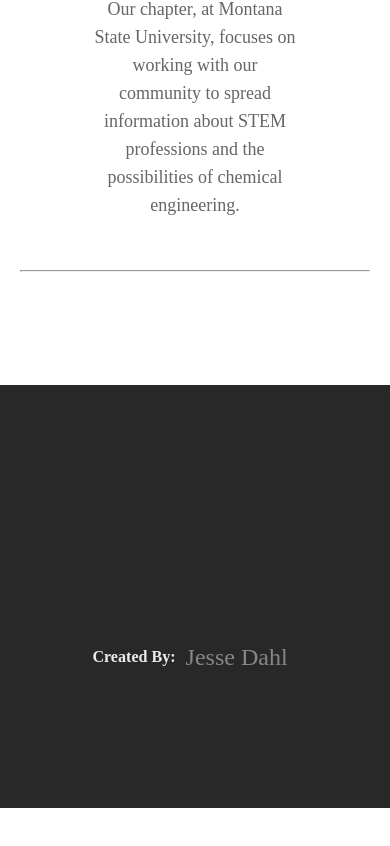
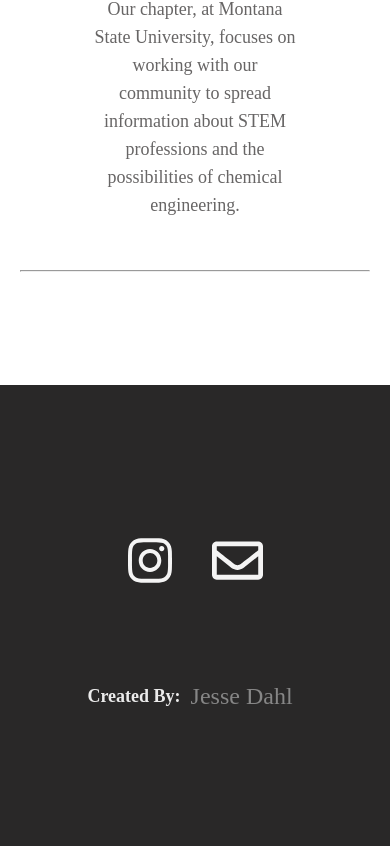
Before and after one commit to streamline-solar/streamline-solar-project, a React (Create React App) app: page / in a window 390 px wide. Shown: the part 3929-4775 px from the top of the page. Before the commit the page ends 4737 px from the top, so only its background shows below. Built offline with nearby package versions, Linux system fonts and the light colour scheme; a web font is replaced by a local one.

Commit message:
added mobile functionality for footer

```diff
--- a/src/components/Footer.js
+++ b/src/components/Footer.js
@@ -1,6 +1,7 @@
 import React, { Component } from 'react';
 import Insta from "./../images/svg-icons/instagram-white.svg";
 import Email from "./../images/svg-icons/envelope-white.svg";
+import "./../styles/mobile.scss";
 import "./../styles/footer.scss";
 
 class Footer extends Component {
--- a/src/styles/footer.scss
+++ b/src/styles/footer.scss
@@ -26,6 +26,10 @@
     text-decoration: none;
     font-family: adobe-garamond-pro, serif;
     margin: 0 10px;
+  }
+
+  h6 {
+    font-size: 18px;
   }
 }
 
--- a/src/styles/mobile.scss
+++ b/src/styles/mobile.scss
@@ -177,4 +177,10 @@
   .block-wrapper {
     width: 100% !important;
   }
+
+  /** Footer */
+
+  .promo-content {
+    width: 70% !important;
+  }
 }
```
